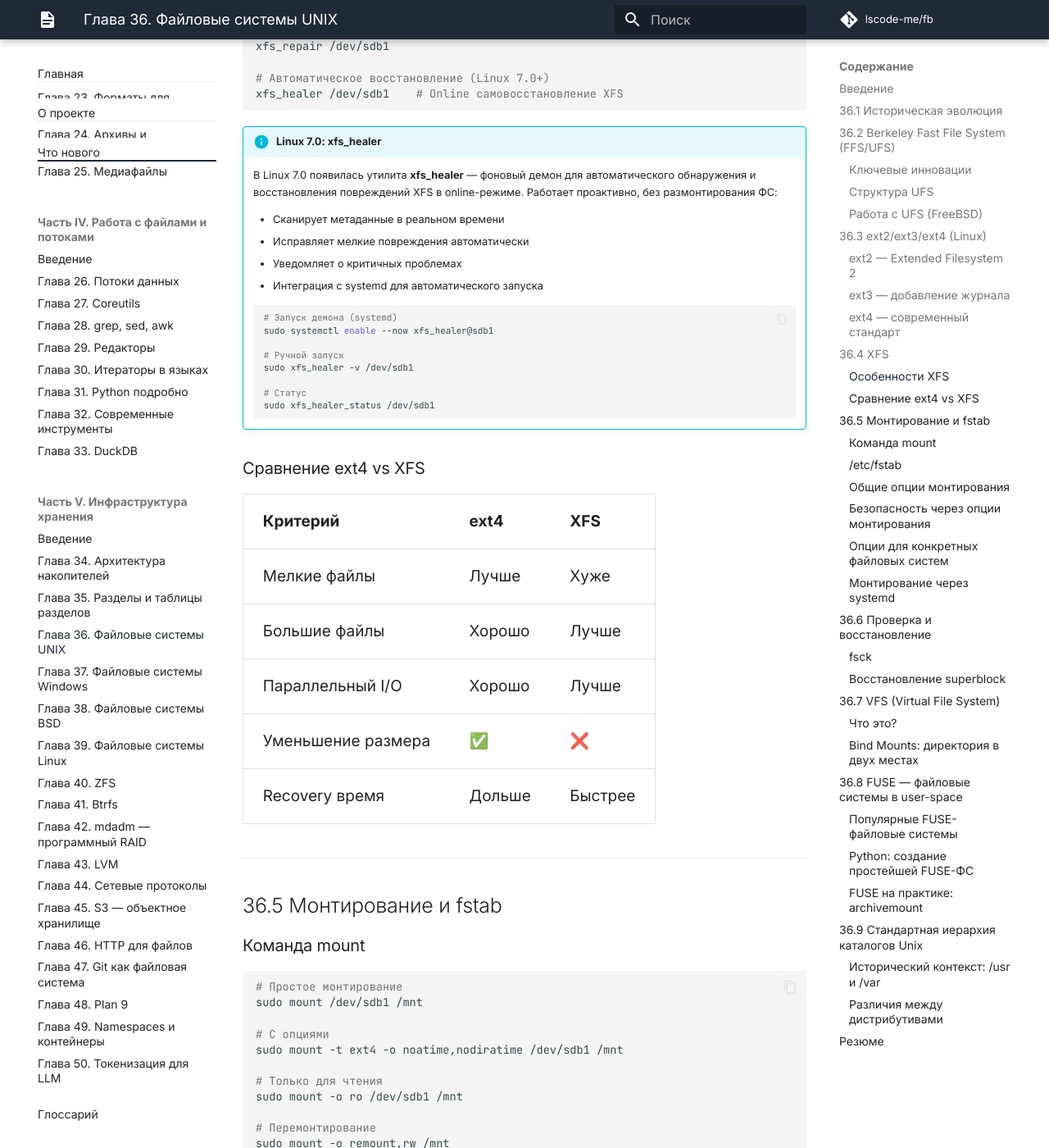
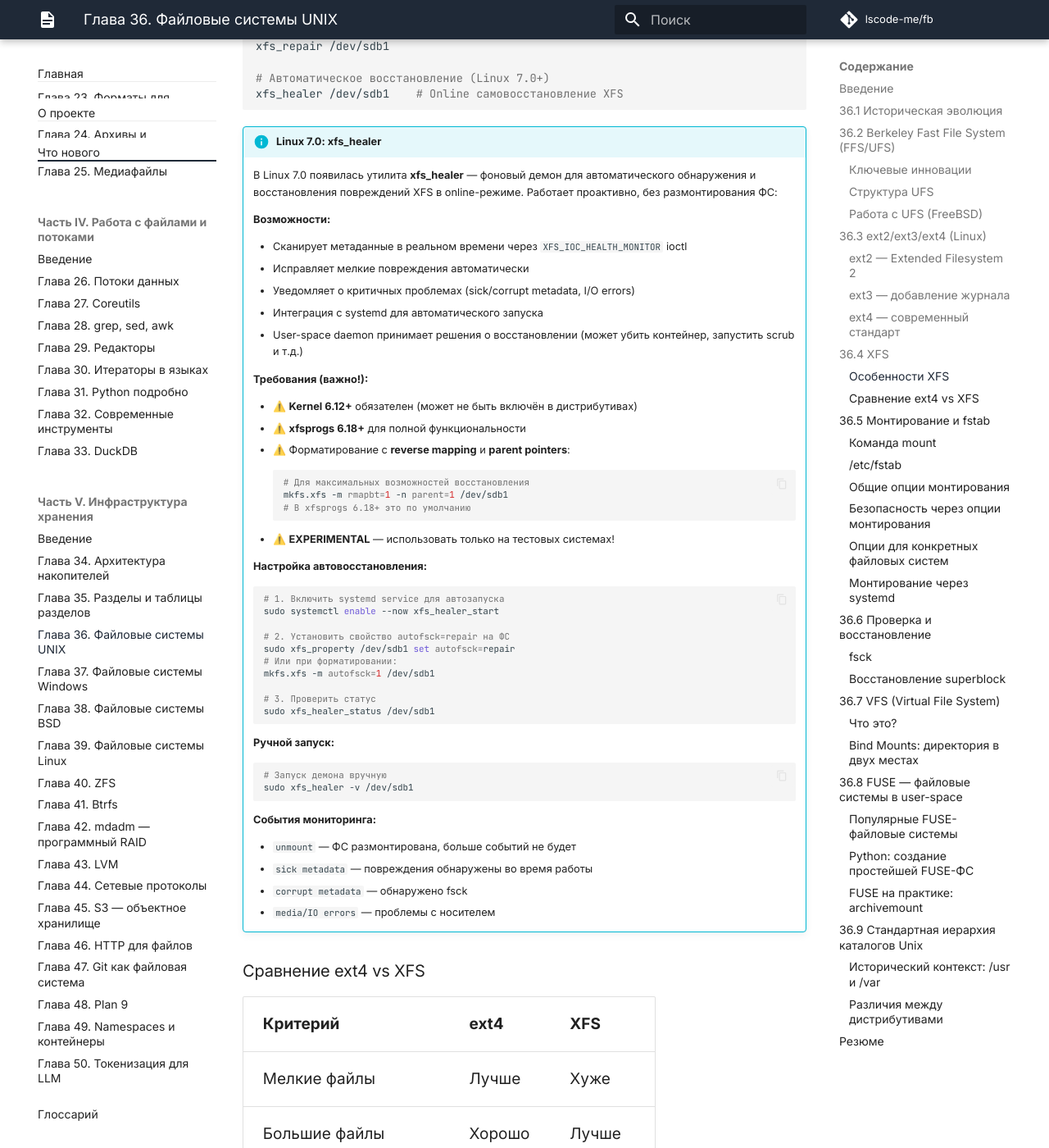
Before and after one commit to lscode-me/fb, an MkDocs documentation site: the page built from docs/chapters/ch5/36-unix-fs.md, in a window 1280 px wide and 1400 px high, scrolled down 4269 px. Shown: the whole window at 82% size. Built offline with MkDocs 1.6.1 and Material for MkDocs 9.7.7, drawn with Linux system fonts in a browser that asks for light colours; comment, search, counter and statistics services are not loaded.

Commit message:
Дополнены детали из LWN статьи: EROFS fingerprints/mount опции, xfs_healer требования

````diff
--- a/docs/chapters/ch5/36-unix-fs.md
+++ b/docs/chapters/ch5/36-unix-fs.md
@@ -189,21 +189,54 @@ xfs_healer /dev/sdb1    # Online самовосстановление XFS
 !!! info "Linux 7.0: xfs_healer"
     В Linux 7.0 появилась утилита **xfs_healer** — фоновый демон для автоматического обнаружения и восстановления повреждений XFS в online-режиме. Работает проактивно, без размонтирования ФС:
 
-    - Сканирует метаданные в реальном времени
+    **Возможности:**
+
+    - Сканирует метаданные в реальном времени через `XFS_IOC_HEALTH_MONITOR` ioctl
     - Исправляет мелкие повреждения автоматически
-    - Уведомляет о критичных проблемах
+    - Уведомляет о критичных проблемах (sick/corrupt metadata, I/O errors)
     - Интеграция с systemd для автоматического запуска
+    - User-space daemon принимает решения о восстановлении (может убить контейнер, запустить scrub и т.д.)
+
+    **Требования (важно!):**
+
+    - ⚠️ **Kernel 6.12+** обязателен (может не быть включён в дистрибутивах)
+    - ⚠️ **xfsprogs 6.18+** для полной функциональности
+    - ⚠️ Форматирование с **reverse mapping** и **parent pointers**:
+      ```bash
+      # Для максимальных возможностей восстановления
+      mkfs.xfs -m rmapbt=1 -n parent=1 /dev/sdb1
+      # В xfsprogs 6.18+ это по умолчанию
+      ```
+    - ⚠️ **EXPERIMENTAL** — использовать только на тестовых системах!
+
+    **Настройка автовосстановления:**
 
     ```bash
-    # Запуск демона (systemd)
-    sudo systemctl enable --now xfs_healer@sdb1
+    # 1. Включить systemd service для автозапуска
+    sudo systemctl enable --now xfs_healer_start
 
-    # Ручной запуск
-    sudo xfs_healer -v /dev/sdb1
+    # 2. Установить свойство autofsck=repair на ФС
+    sudo xfs_property /dev/sdb1 set autofsck=repair
+    # Или при форматировании:
+    mkfs.xfs -m autofsck=1 /dev/sdb1
 
-    # Статус
+    # 3. Проверить статус
     sudo xfs_healer_status /dev/sdb1
     ```
+
+    **Ручной запуск:**
+
+    ```bash
+    # Запуск демона вручную
+    sudo xfs_healer -v /dev/sdb1
+    ```
+
+    **События мониторинга:**
+
+    - `unmount` — ФС размонтирована, больше событий не будет
+    - `sick metadata` — повреждения обнаружены во время работы
+    - `corrupt metadata` — обнаружено fsck
+    - `media/IO errors` — проблемы с носителем
 
 ### Сравнение ext4 vs XFS
 
````
Also changed, not shown: docs/changelog.md (+7 -0 lines), docs/chapters/ch5/39-linux-fs.md (+22 -2 lines), docs/chapters/ch5/49-containers.md (+14 -0 lines), docs/glossary.md (+1 -1 lines).
